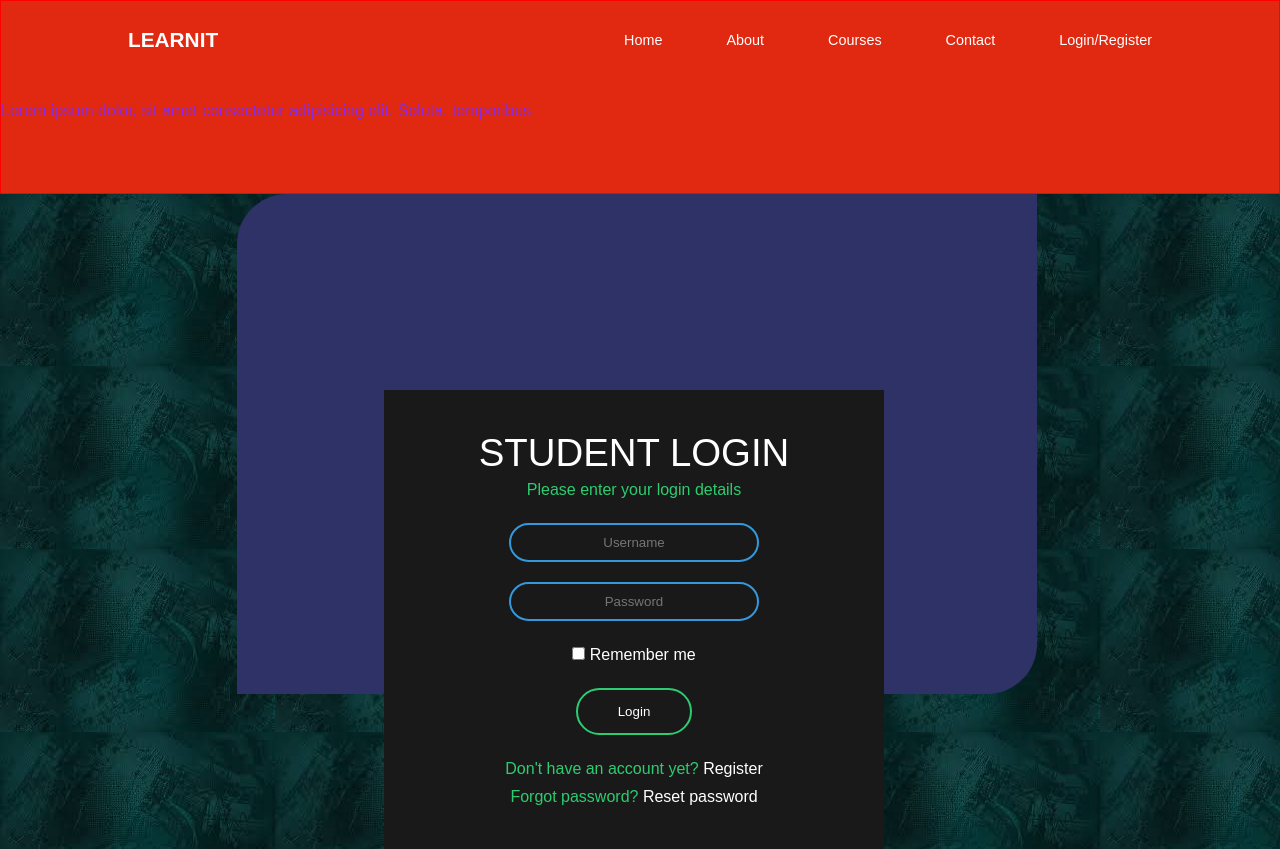
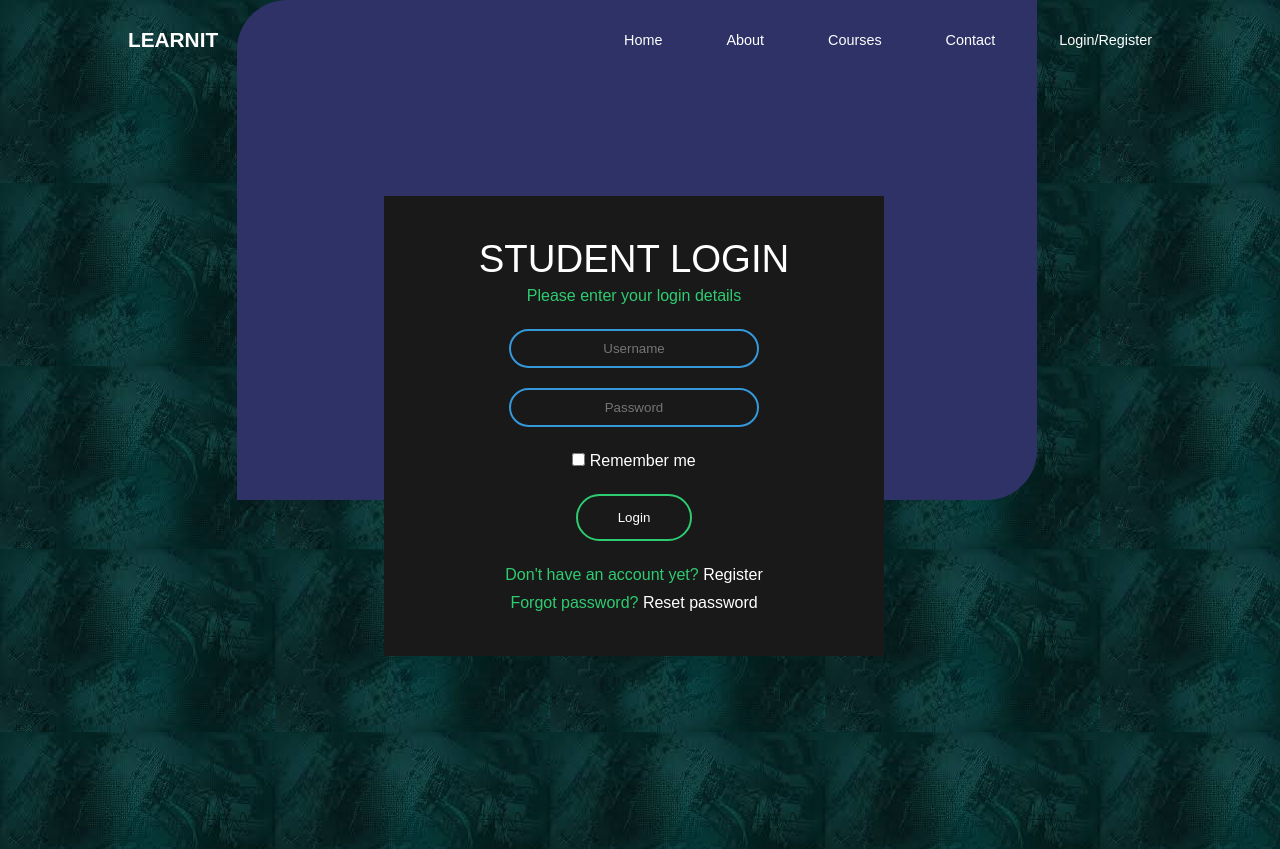
Before and after one commit to Olatunde2022/Leanitnow, a Django app: page /std/studentlogin in a window 1280 px wide. Shown: the top 849 px of the page. Run offline with Django 4.2, Linux system fonts and the light colour scheme; some libraries are stand-ins or nearby versions.

Commit message:
FIRST COMMIT

```diff
--- a/student/templates/student/studentlogin.html
+++ b/student/templates/student/studentlogin.html
@@ -40,11 +40,6 @@ a{
 
 
 
-
-    <section class="my_messages">
-
-      Lorem ipsum dolor, sit amet consectetur adipisicing elit. Soluta, temporibus.
-    </section>
 
       {% comment %} {% for message in messages %}
             <p class="{{message.tags}}">{{message}} </p>
```
